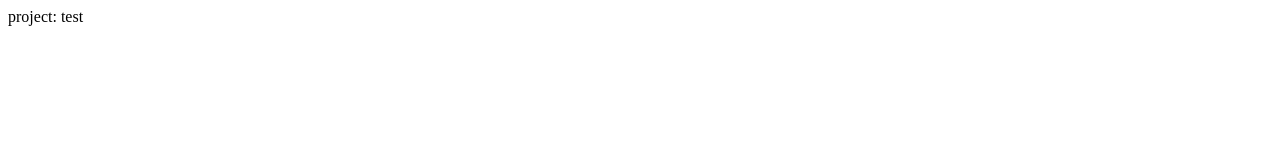
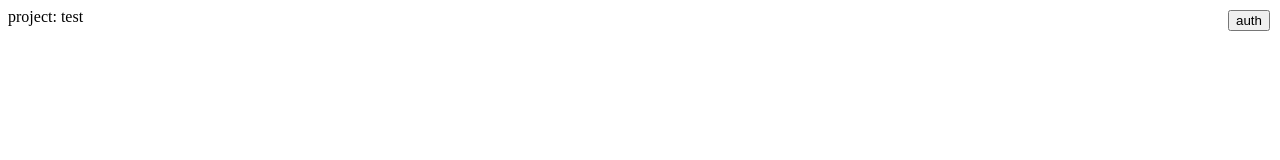
Before and after one commit to saynschuman/lms, a React (Create React App) app: page / in a window 1280 px wide. Shown: the top 160 px of the page. Built offline with nearby package versions, Linux system fonts and the light colour scheme.

Commit message:
auth added

```diff
--- a/package.json
+++ b/package.json
@@ -8,6 +8,7 @@
     "@testing-library/react": "^9.3.2",
     "@testing-library/user-event": "^7.1.2",
     "axios": "^0.19.2",
+    "js-cookie": "^2.2.1",
     "react": "^16.13.1",
     "react-dom": "^16.13.1",
     "react-redux": "^7.2.0",
--- a/src/App.js
+++ b/src/App.js
@@ -1,11 +1,24 @@
 import React from 'react';
 import { BrowserRouter, Route, Switch } from 'react-router-dom';
 import { useSelector } from 'react-redux';
+import { authAPI } from './features/auth/api';
 
 const App = () => {
   const test = useSelector(({ test }) => test);
+  const auth = async () => {
+    await authAPI.authenticateUser('document', '123');
+  };
+  const env = process.env.NODE_ENV;
   return (
     <BrowserRouter>
+      {env === 'development' && (
+        <button
+          style={{ position: 'absolute', right: 10, top: 10 }}
+          onClick={auth}
+        >
+          auth
+        </button>
+      )}
       <div>project: {test}</div>
       <Switch>
         <Route path="/one" component={() => 'one'} />
--- /dev/null
+++ b/src/features/auth/api/authenticateUser.js
@@ -0,0 +1,24 @@
+import axios from 'axios';
+import Cookie from 'js-cookie';
+
+export default async (username, password) => {
+  try {
+    const formData = new FormData();
+    formData.append('username', username);
+    formData.append('password', password);
+    const response = await axios.post('/api/v1/token/', formData, {
+      headers: {
+        'Content-Type': 'multipart/form-data'
+      },
+      withCredentials: true
+    });
+
+    if (!!response.data.access) {
+      Cookie.set('access', response.data.access);
+    }
+
+    return response.data;
+  } catch (error) {
+    return { error: true };
+  }
+};
--- /dev/null
+++ b/src/features/auth/api/index.js
@@ -0,0 +1,5 @@
+import authenticateUser from './authenticateUser';
+
+export const authAPI = {
+  authenticateUser
+};
```
